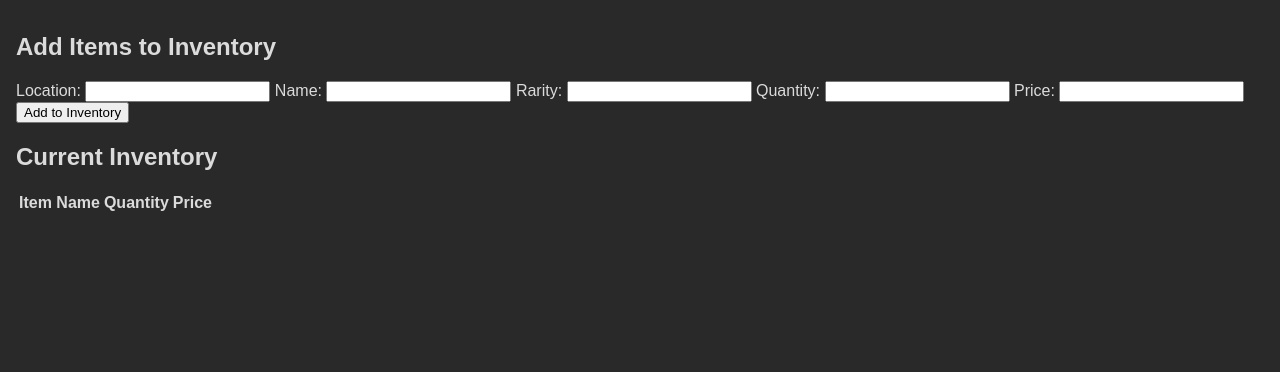
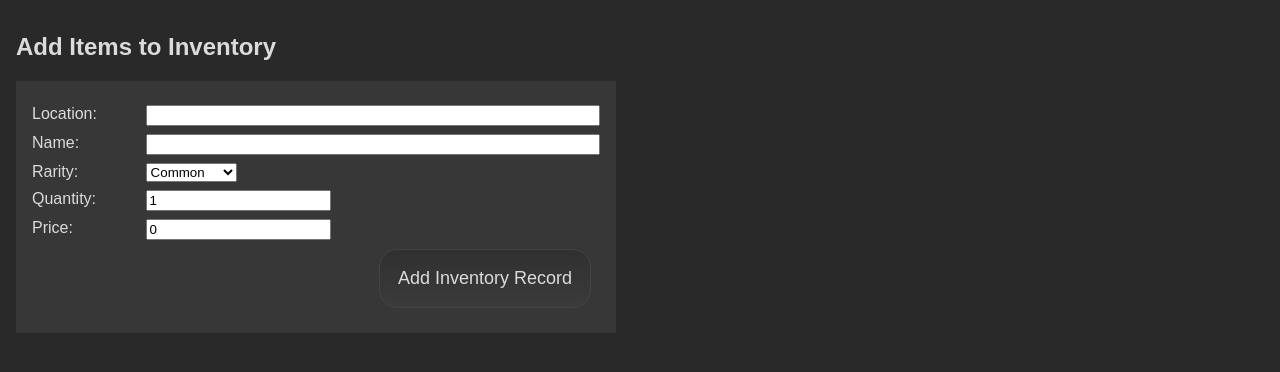
Before and after one commit to BranZero/InventorySystem, a plain HTML site: page InventorySystem/Pages/inventory-add.html in a window 1280 px wide. Shown: the part 78-450 px from the top of the page. Drawn offline with Linux system fonts and the light colour scheme; files that its build step writes are made by us from their sources; files whose address does not match are found by name.

Commit message:
Initial Web Page

```diff
--- a/InventorySystem/Pages/inventory-add.html
+++ b/InventorySystem/Pages/inventory-add.html
@@ -1,11 +1,14 @@
 <!DOCTYPE html>
 <html lang="en">
+
 <head>
     <meta charset="UTF-8">
     <meta name="viewport" content="width=device-width, initial-scale=1.0">
     <title>Add to Inventory</title>
     <link rel="stylesheet" href="SourceFiles/styles.css">
+    <link rel="stylesheet" href="SourceFiles/forms.css">
 </head>
+
 <body>
     <ul class="navbar">
         <div class="navbar-left">
@@ -27,26 +30,60 @@
     </ul>
     <main>
         <h2>Add Items to Inventory</h2>
-        <form id="inventory-form">
-            <label for="location">Location:</label>
-            <input type="text" id="location" name="location" required>
-
-            <label for="name">Name:</label>
-            <input type="text" id="name" name="name" required>
-
-            <label for="rarity">Rarity:</label>
-            <input type="text" id="rarity" name="rarity" required>
-
-            <label for="quantity">Quantity:</label>
-            <input type="number" id="quantity" name="quantity" required>
-
-            <label for="price">Price:</label>
-            <input type="number" id="price" name="item-price" required>
-
-            <button type="submit">Add to Inventory</button>
+        <form id="add-warehouse-form">
+            <div class="row">
+                <div class="col-25">
+                    <label for="location">Location:</label>
+                </div>
+                <div class="col-75">
+                    <input type="text" id="location" name="location" maxlength="48" required>
+                </div>
+            </div>
+            <div class="row">
+                <div class="col-25">
+                    <label for="name">Name:</label>
+                </div>
+                <div class="col-75">
+                    <input type="text" id="name" name="name" maxlength="48" required>
+                </div>
+            </div>
+            <div class="row">
+                <div class="col-25">
+                    <label for="rarity">Rarity:</label>
+                </div>
+                <div class="col-75">
+                    <select id="rarity" name="rarity" required>
+                        <option value="Common">Common</option>
+                        <option value="Uncommon">Uncommon</option>
+                        <option value="Rare">Rare</option>
+                        <option value="Heroic">Heroic</option>
+                        <option value="Epic">Epic</option>
+                        <option value="Legendary">Legendary</option>
+                    </select>
+                </div>
+            </div>
+            <div class="row">
+                <div class="col-25">
+                    <label for="quantity">Quantity:</label>
+                </div>
+                <div class="col-75"></div>
+                <input type="number" id="quantity" name="quantity" value="1" min="1" required>
+            </div>
+            </div>
+            <div class="row">
+                <div class="col-25">
+                    <label for="price">Price:</label>
+                </div>
+                <div class="col-75"></div>
+                <input type="number" id="price" name="item-price" value="0" min="0" required>
+            </div>
+            </div>
+            <div class="row">
+                <button class="button-design button-form" type="submit">Add Inventory Record</button>
+            </div>
         </form>
 
-        <h2>Current Inventory</h2>
+        <!-- <h2>Current Inventory</h2>
         <table id="inventory-table">
             <thead>
                 <tr>
@@ -56,10 +93,11 @@
                 </tr>
             </thead>
             <tbody>
-                <!-- Inventory rows will be added here -->
+                 Inventory rows will be added here
             </tbody>
-        </table>
+        </table> -->
     </main>
     <script src="SourceFiles/inventory-add-record.js"></script>
 </body>
+
 </html>
--- a/InventorySystem/SourceFiles/inventory-add-record.js
+++ b/InventorySystem/SourceFiles/inventory-add-record.js
@@ -1,19 +1,18 @@
 document.getElementById('inventory-form').addEventListener('submit', async function(event) {
     event.preventDefault();
 
-    const formData =
-        (document.getElementById('location').value + ',' +
-        document.getElementById('name').value + ',' +
-        document.getElementById('rarity').value + ',' +
-        document.getElementById('quantity').value + ',' +
-        document.getElementById('price').value);
+    const location = document.getElementById('location').value;
+    const name = document.getElementById('name').value;
+    const rarity = document.getElementById('rarity').value;
+    const quantity = document.getElementById('quantity').value;
+    const price = document.getElementById('price');
 
-    const response = await fetch('/api/inventory-receiver', {
+    const response = await fetch('/api/add-inventory-record', {
         method: 'POST',
         headers: {
-            'Content-Type': 'text/data'
+            'Content-Type': 'application/json'
         },
-        body: formData
+        body: JSON.stringify({ location, name, rarity, quantity, price })
     });
 
     if (response.ok) {
```
Also changed, not shown: 1 other file.
